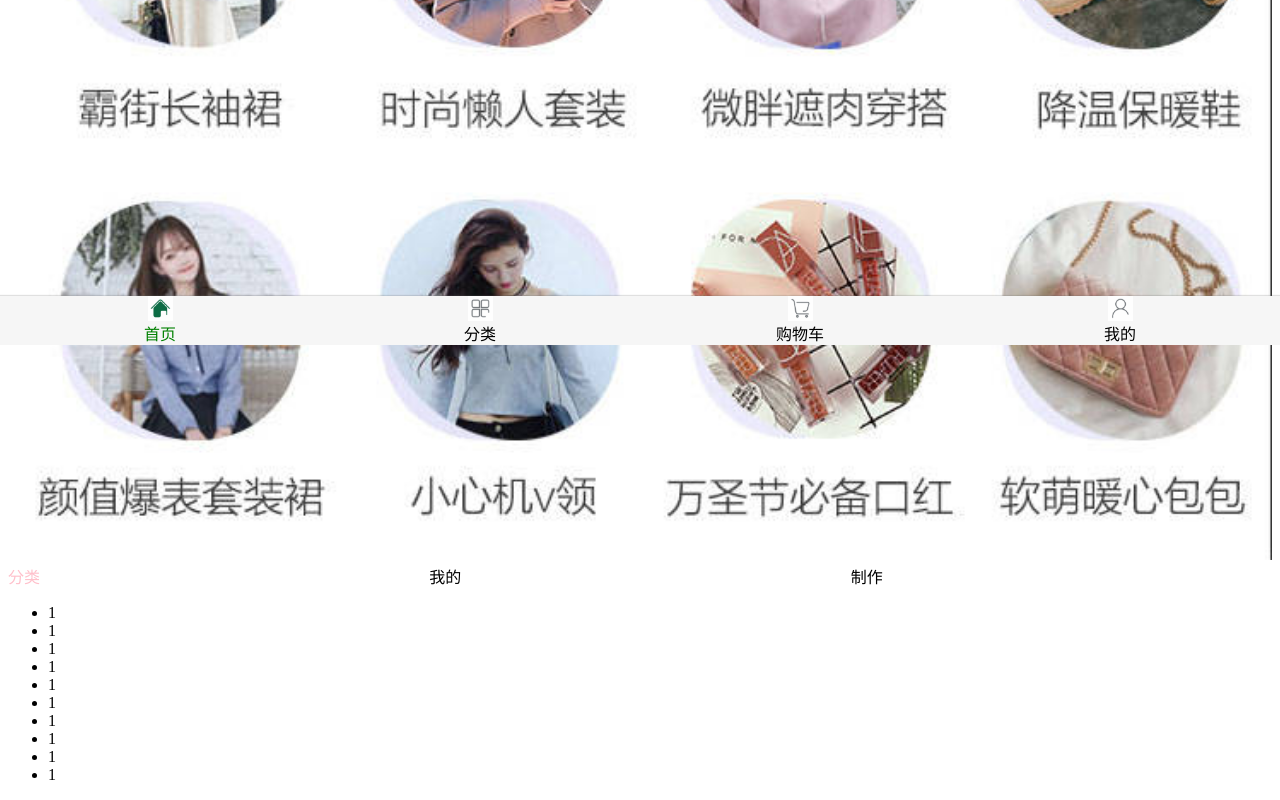
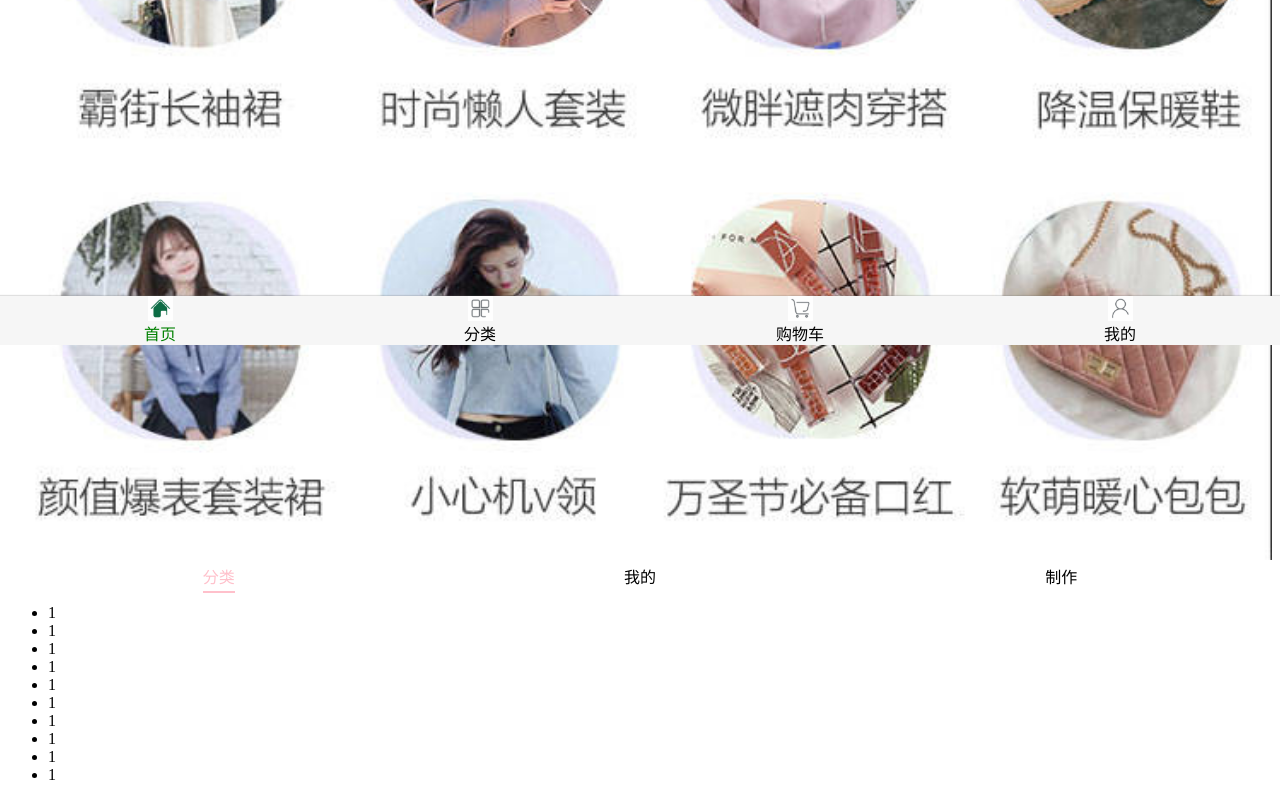
Before and after one commit to webMing/supermall, a Vue app: page /home in a window 1280 px wide. Shown: the part 455-1255 px from the top of the page. Built offline with nearby package versions, Linux system fonts and the light colour scheme; no server answers.

Commit message:
完成tabControl

```diff
--- a/src/components/common/tabControl/TabControl.vue
+++ b/src/components/common/tabControl/TabControl.vue
@@ -1,7 +1,7 @@
 <template>
   <div class="tab-control">
-     <div v-for="(title,index) in titles" :key="title">
-        <span :style="{color:textColor(index)}" >{{title}}</span>
+     <div v-for="(title,index) in titles" :key="title" @click="changeSelect(index)">
+        <span :style="currentIndex === index?hiStyle:deStyle" >{{title}}</span>
      </div>
   </div>
 </template>
@@ -10,7 +10,15 @@
 export default {
     data(){
         return {
-            currentIndex:0
+            currentIndex:0,
+            hiStyle:{
+                color:this.hilightColor,
+                "border-bottom":"2px solid " + this.hilightColor
+            },
+            deStyle:{
+                color:this.defaultColor,
+                "border-bottom":"none"
+            }
         }
     },
     props:{
@@ -30,9 +38,9 @@ export default {
         }
     },
     methods:{
-        textColor(index){
-            return this.currentIndex === index ? this.hilightColor : this.defaultColor
-        }
+        changeSelect(index){
+            this.currentIndex = index
+        },
     },
     computed:{
 
@@ -46,5 +54,10 @@ export default {
 }
 .tab-control div {
     flex: 1;
+    text-align: center;
 }
+.tab-control span {
+    padding-bottom: 5px;
+}
+
 </style>
```
